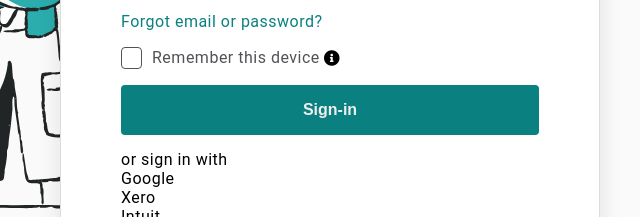
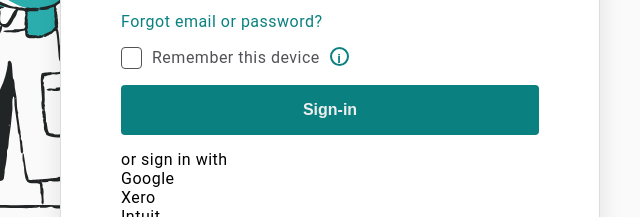
Before and after one commit to mister-t/gusto-login-demo, a plain HTML site: page index.html in a window 1280 px wide. Shown: the part 327-544 px from the top of the page, 0-640 px from the left. Drawn offline with Linux system fonts and the light colour scheme.

Commit message:
Updated the info circle next to the  checkbox

```diff
--- a/index.html
+++ b/index.html
@@ -31,7 +31,7 @@
             <input type="password" name="" id="password" class="form-input" />
             <p class="forgot-email-password"><a href="http://">Forgot email or password?</a></p>
             <div class="remember-device">
-              <input class="styled-checkbox" id="styled-checkbox" type="checkbox"></input><label for="styled-checkbox" >Remember this device</label><i class="fas fa-info-circle"></i>
+              <input class="styled-checkbox" id="styled-checkbox" type="checkbox"></input><label for="styled-checkbox" >Remember this device</label><span class="info-circle"><label>i</label></span>
             </div>
             <div class="sign-in-btn">
               <input type="submit" value="Sign-in" />
--- a/style.css
+++ b/style.css
@@ -159,10 +159,24 @@ a:hover {
 .remember-device {
   margin-bottom: 15px;
 }
+.remember-device .info-circle {
+  display: inline-block;
+  text-align: center;
 
-.remember-device i:before {
-  vertical-align: -1px;
-  margin-left: 4px;
+  width: 15px;
+  height: 15px;
+  margin-left: 10px;
+
+  border: 2px #0a8080 solid;
+  border-radius: 50%;
+  cursor: pointer;
+}
+.remember-device .info-circle label {
+  /*&#8505; */
+  color: #0a8080;
+  font-family: sans-serif;
+  font-size: small;
+  font-weight: 800;
   cursor: pointer;
 }
 
```
